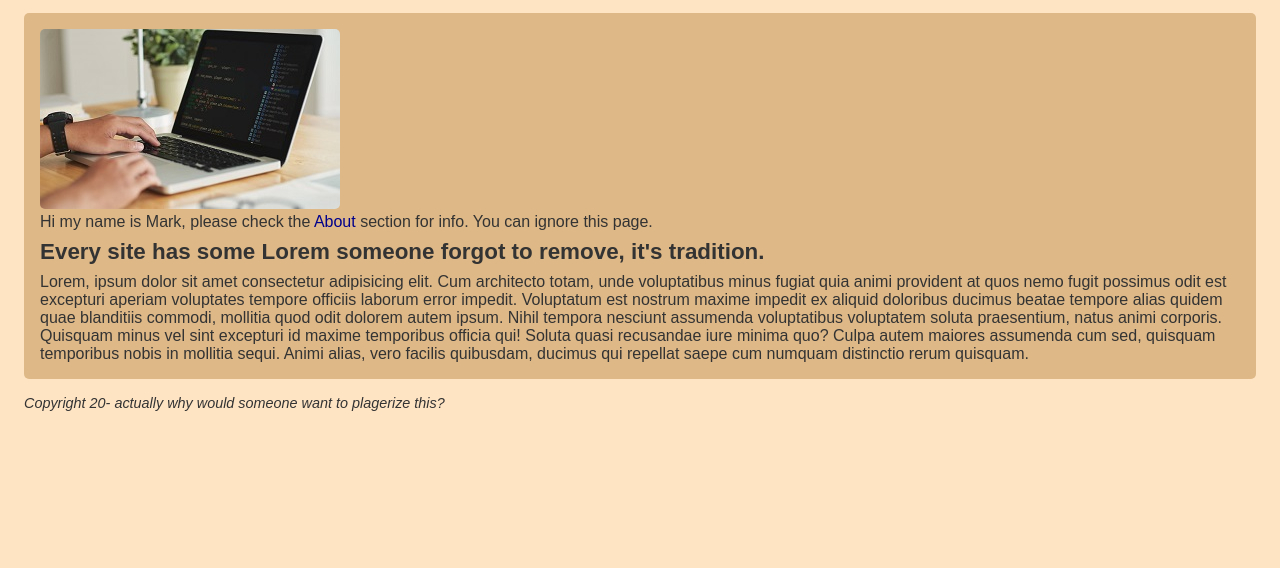
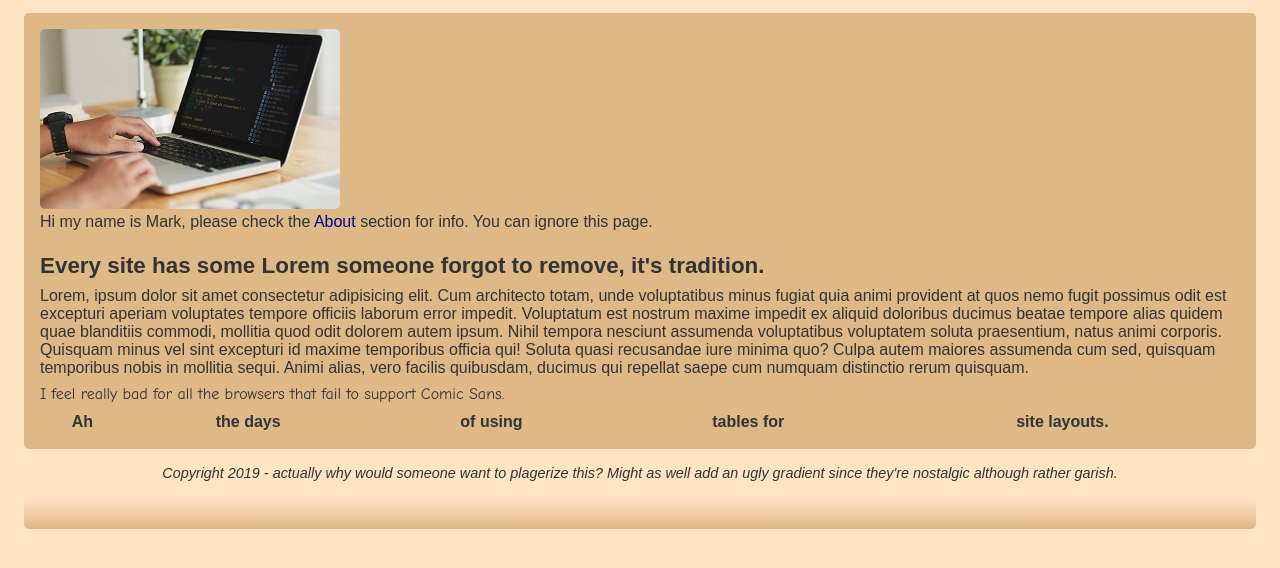
Before and after one commit to markpackham/randomHtmlCSS, a plain HTML site: page index.html in a window 1280 px wide. Shown: the part 96-664 px from the top of the page. Drawn offline with Linux system fonts and the light colour scheme.

Commit message:
90s & 00s web development jokes

```diff
--- a/css/style.css
+++ b/css/style.css
@@ -48,6 +48,10 @@ a {
   color: darkblue;
 }
 
+a:visited {
+  color: blueviolet;
+}
+
 a:hover {
   font-weight: bold;
   color: darkcyan;
@@ -57,8 +61,59 @@ nav a {
   padding: 0 1rem;
 }
 
-img {
+p {
+  margin-bottom: 0.5rem;
+}
+
+table {
+  width: 100%;
+}
+
+footer p {
+  text-align: center;
+}
+
+img,
+.gradient {
   border-radius: 5px;
+}
+
+.unnecessaryArea {
+  margin-top: 1.4rem;
+}
+
+.gradient {
+  margin-top: 1rem;
+  height: 2rem;
+  background-image: linear-gradient(bisque, burlywood);
+}
+
+.comicSans {
+  font-family: "Comic Sans MS", "Comic Sans", cursive;
+}
+
+/* Animation */
+.fade-in {
+  animation: fadeIn ease 5s;
+  -webkit-animation: fadeIn ease 5s;
+}
+/* Only focus on modern browsers at the moment, can use bundlers later to support older versions */
+@keyframes fadeIn {
+  0% {
+    opacity: 0;
+  }
+  100% {
+    opacity: 1;
+  }
+}
+
+@-webkit-keyframes fadeIn {
+  0% {
+    opacity: 0;
+  }
+  100% {
+    opacity: 1;
+  }
 }
 
 /* Mobile */
@@ -66,4 +121,7 @@ img {
   img {
     display: none;
   }
+  table {
+    display: none;
+  }
 }
--- a/index.html
+++ b/index.html
@@ -20,32 +20,60 @@
       </nav>
     </header>
     <div class="container">
-      <img src="images/developer.jpg" alt="Developer typing on Macbook Air" />
+      <img
+        src="images/developer.jpg"
+        alt="Developer typing on Macbook Air"
+        class="fade-in"
+      />
       <p>
         Hi my name is Mark, please check the
         <a href="about.html">About</a> section for info. You can ignore this
         page.
       </p>
-      <h2>
-        Every site has some Lorem someone forgot to remove, it's tradition.
-      </h2>
-      <p>
-        Lorem, ipsum dolor sit amet consectetur adipisicing elit. Cum architecto
-        totam, unde voluptatibus minus fugiat quia animi provident at quos nemo
-        fugit possimus odit est excepturi aperiam voluptates tempore officiis
-        laborum error impedit. Voluptatum est nostrum maxime impedit ex aliquid
-        doloribus ducimus beatae tempore alias quidem quae blanditiis commodi,
-        mollitia quod odit dolorem autem ipsum. Nihil tempora nesciunt assumenda
-        voluptatibus voluptatem soluta praesentium, natus animi corporis.
-        Quisquam minus vel sint excepturi id maxime temporibus officia qui!
-        Soluta quasi recusandae iure minima quo? Culpa autem maiores assumenda
-        cum sed, quisquam temporibus nobis in mollitia sequi. Animi alias, vero
-        facilis quibusdam, ducimus qui repellat saepe cum numquam distinctio
-        rerum quisquam.
-      </p>
+
+      <div class="unnecessaryArea">
+        <h2>
+          Every site has some Lorem someone forgot to remove, it's tradition.
+        </h2>
+        <p class="fade-in">
+          Lorem, ipsum dolor sit amet consectetur adipisicing elit. Cum
+          architecto totam, unde voluptatibus minus fugiat quia animi provident
+          at quos nemo fugit possimus odit est excepturi aperiam voluptates
+          tempore officiis laborum error impedit. Voluptatum est nostrum maxime
+          impedit ex aliquid doloribus ducimus beatae tempore alias quidem quae
+          blanditiis commodi, mollitia quod odit dolorem autem ipsum. Nihil
+          tempora nesciunt assumenda voluptatibus voluptatem soluta praesentium,
+          natus animi corporis. Quisquam minus vel sint excepturi id maxime
+          temporibus officia qui! Soluta quasi recusandae iure minima quo? Culpa
+          autem maiores assumenda cum sed, quisquam temporibus nobis in mollitia
+          sequi. Animi alias, vero facilis quibusdam, ducimus qui repellat saepe
+          cum numquam distinctio rerum quisquam.
+        </p>
+        <p class="comicSans">
+          I feel really bad for all the browsers that fail to support Comic
+          Sans.
+        </p>
+        <table>
+          <tr>
+            <th>Ah</th>
+            <th>the days</th>
+            <th>of using</th>
+            <th>tables for</th>
+            <th>site layouts.</th>
+          </tr>
+        </table>
+      </div>
     </div>
     <footer>
-      <p>Copyright 20- actually why would someone want to plagerize this?</p>
+      <p>
+        Copyright
+        <script>
+          document.write(new Date().getFullYear());
+        </script>
+        - actually why would someone want to plagerize this? Might as well add
+        an ugly gradient since they're nostalgic although rather garish.
+      </p>
+      <div class="gradient"></div>
     </footer>
   </body>
 </html>
```
Also changed, not shown: about.html (+7 -9 lines).
